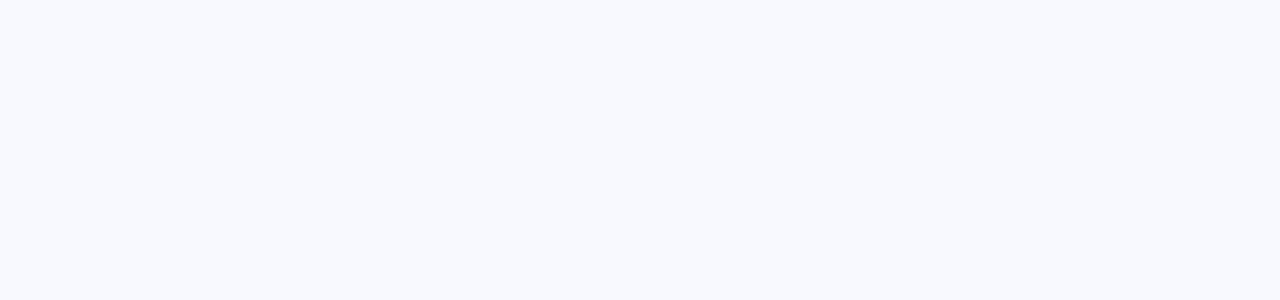
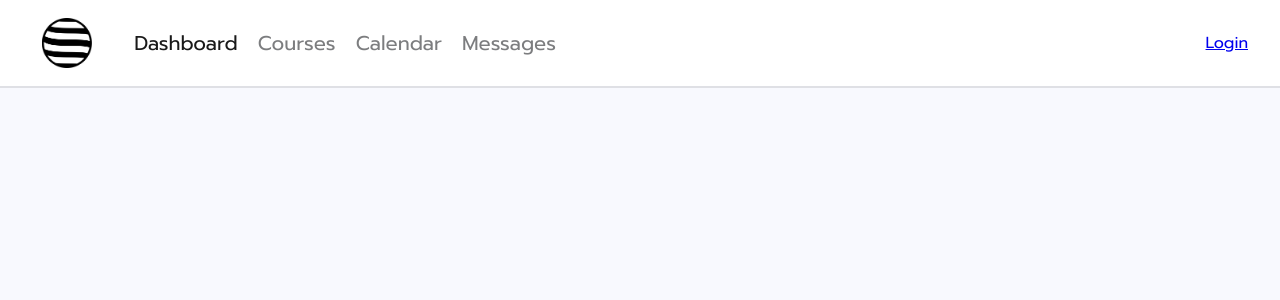
Before and after one commit to JonasHendel/lagoon, a Next.js app in the folder client/: page / in a window 1280 px wide. Shown: the top 300 px of the page. Built offline with nearby package versions, Linux system fonts and the light colour scheme.

Commit message:
fixed login not working + navbar not showing

```diff
--- a/client/components/Layout.js
+++ b/client/components/Layout.js
@@ -13,12 +13,12 @@ const Layout = ({ children }) => {
   const noNav = ['/login', '/register'];
 
   useEffect(() => {
-    setNavBarVisible(noNav.includes(router.path));
+    setNavBarVisible(noNav.includes(router.pathname));
   })
 
   return (
     <div>
-      {navBarVisible &&
+      {!navBarVisible &&
         <div>
           <CalendarAdd />
           <CalendarDetail />
--- a/client/components/core/Input.js
+++ b/client/components/core/Input.js
@@ -7,6 +7,7 @@ const Input = (props) => {
       <input
         className={`${styles.input} ${styles[props.type]}`}
         type={props.type}
+        name={props.name}
         placeholder={props.placeholder}
         onChange={props.onChange}
         value={props.value}
--- a/client/pages/login.js
+++ b/client/pages/login.js
@@ -79,15 +79,15 @@ const Login = () => {
           <div className={styles.inputs}>
             <label>
               E-Mail
-              <Input type="email" placeholder="example@domain.com" />
+              <Input type="email" onChange={handleChangeInput} name="email" value={email} placeholder="example@domain.com" />
             </label>
             <label>
               Password
-              <Input type="password" placeholder="Password" />
+              <Input type="password" onChange={handleChangeInput} name="password" value={password} placeholder="Password" />
             </label>
           </div>
           <div className={styles.actions}>
-            <Button type="primary">Sign in</Button>
+            <Button type="primary" onClick={handleSubmit}>Sign in</Button>
 
             <div className={styles.register}>
               New here?
```
